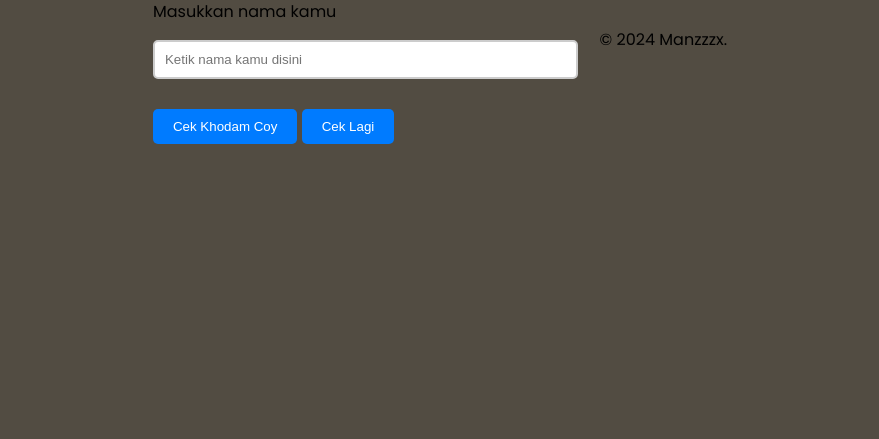
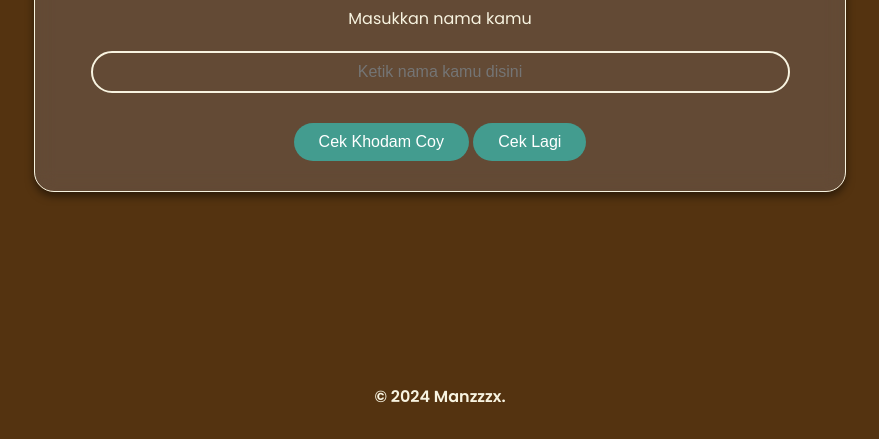
Before and after one commit to Manzzzx/Web-1, a plain HTML site: page index.html in a window 1280 px wide. Shown: the part 361-800 px from the top of the page, without its empty margins (200-1079 px from the left). Drawn offline with Linux system fonts and the light colour scheme; some packages are replaced by stand-ins of ours; a script that the page names is missing.

Commit message:
style.css

```diff
--- a/style.css
+++ b/style.css
@@ -1,81 +1,98 @@
+:root {
+    --bg-primary-: #543310; /*buat variabel warna */
+    --text-primary-: #F8F4E1;
+}
+
 body {
-    font-family: Poppins, sans-serif;
-    background-color: #524C42;
+    background-color: var(--bg-primary-); /* Background lebih gelap */
+    font-family: 'Poppins', sans-serif; /* Font modern Poppins */
     display: flex;
+    flex-direction: column;
     justify-content: center;
     align-items: center;
-    height: 100vh;
+    padding: 20px;
+    min-height: 100vh;
     margin: 0;
+    box-sizing: border-box;
+    text-align: center;
 }
 
-.container {
-    background-color: #E2DFD0;
-    padding: 20px;
-    border-radius: 10px;
-    box-shadow: 0 5px 10px rgba(0, 0, 0, 0.15);
-    text-align: center;
-    transition: all 0.3s ease;
+.card {
+    background-color: rgba(144, 145, 162, 0.25);
+    padding: 30px;
+    border: 1px solid var(--text-primary-); /* Border jingga ke kuningan */
+    border-radius: 20px;
+    width: 90%;
+    max-width: 750px;
+    box-shadow: 0 4px 8px rgba(0, 0, 0, 0.5); /* Shadow lebih gelap */
+    backdrop-filter: blur(10px); /* Blur lebih kuat */
+    position: relative; /* Untuk positioning spinner */
 }
 
-.container:hover {
-    transform: scale(1.02);
-    box-shadow: 0 8px 15px rgba(0, 0, 0, 0.25);
+h1, p {
+    color: var(--text-primary-); /* Warna font jingga ke kuningan */
+    margin-bottom: 20px;
 }
 
-h1 {
-    margin-bottom: 20px;
-    color: #333;
-}
-
-input {
+input[type="text"] {
     padding: 10px;
+    font-size: 16px;
+    border: 2px solid var(--text-primary-); /* Border input */
+    border-radius: 200px;
+    text-align: center;
+    width: 90%;
     margin-bottom: 10px;
-    width: calc(100% - 22px);
-    box-sizing: border-box;
-    border: 2px solid #ccc;
-    border-radius: 5px;
-    background-color: #fff;
-    color: #333;
-}
-
-input:focus {
-    border-color: #007bff;
-    box-shadow: 0 0 5px rgba(0, 127, 255, 0.5);
+    background-color: transparent;
+    color: var(--text-primary-);
 }
 
 button {
-    padding: 10px 20px;
-    background-color: #007bff;
-    color: white;
+    background-color: #439c8f;
+    color: #ffffff;
+    padding: 10px 25px;
+    font-size: 16px;
     border: none;
-    border-radius: 5px;
+    border-radius: 200px;
     cursor: pointer;
-    transition: all 0.3s ease;
+    transition: background-color 0.3s, transform 0.2s, box-shadow 0.2s;
 }
 
 button:hover {
-    background-color: #0056b3;
-    box-shadow: 0 5px 15px rgba(0, 0, 0, 0.25);
+    background-color: #4e4aa7;
+    transform: translateY(-3px); /* Efek naik saat hover */
+    box-shadow: 0 6px 12px rgba(0, 0, 0, 0.3); /* Shadow lebih dalam saat hover */
+}
+
+.footer {
+    color: #ffffff;
+    font-weight: bold;
+    position: absolute;
+    bottom: 10px;
+    width: 100%;
+    text-align: center;
 }
 
 #result {
-    margin-top: 20px;
-    font-size: 1.2em;
-    color: #333;
+    display: none;
+    color: white;
+    bottom: 50px;
 }
 
-#result p {
-    color: #333;
-    background-color: #f5f5f5;
-    padding: 10px;
-    border-radius: 5px;
-    margin-bottom: 10px;
+.loading-spinner {
+    border: 4px solid rgba(255, 255, 255, 0.3);
+    border-radius: 50%;
+    border-top: 4px solid #FFA500; /* Warna jingga ke kuningan */
+    width: 40px;
+    height: 40px;
+    position: absolute;
+    top: 50%;
+    left: 50%;
+    margin-top: -20px; /* Setengah dari tinggi */
+    margin-left: -20px; /* Setengah dari lebar */
+    animation: spin 1s linear infinite;
 }
 
-#result p.green {
-    background-color: #c7ffc8;
+@keyframes spin {
+    0% { transform: rotate(0deg); }
+    100% { transform: rotate(360deg); }
 }
-
-#result p.red {
-    background-color: #ffc8c7;
-}
```
